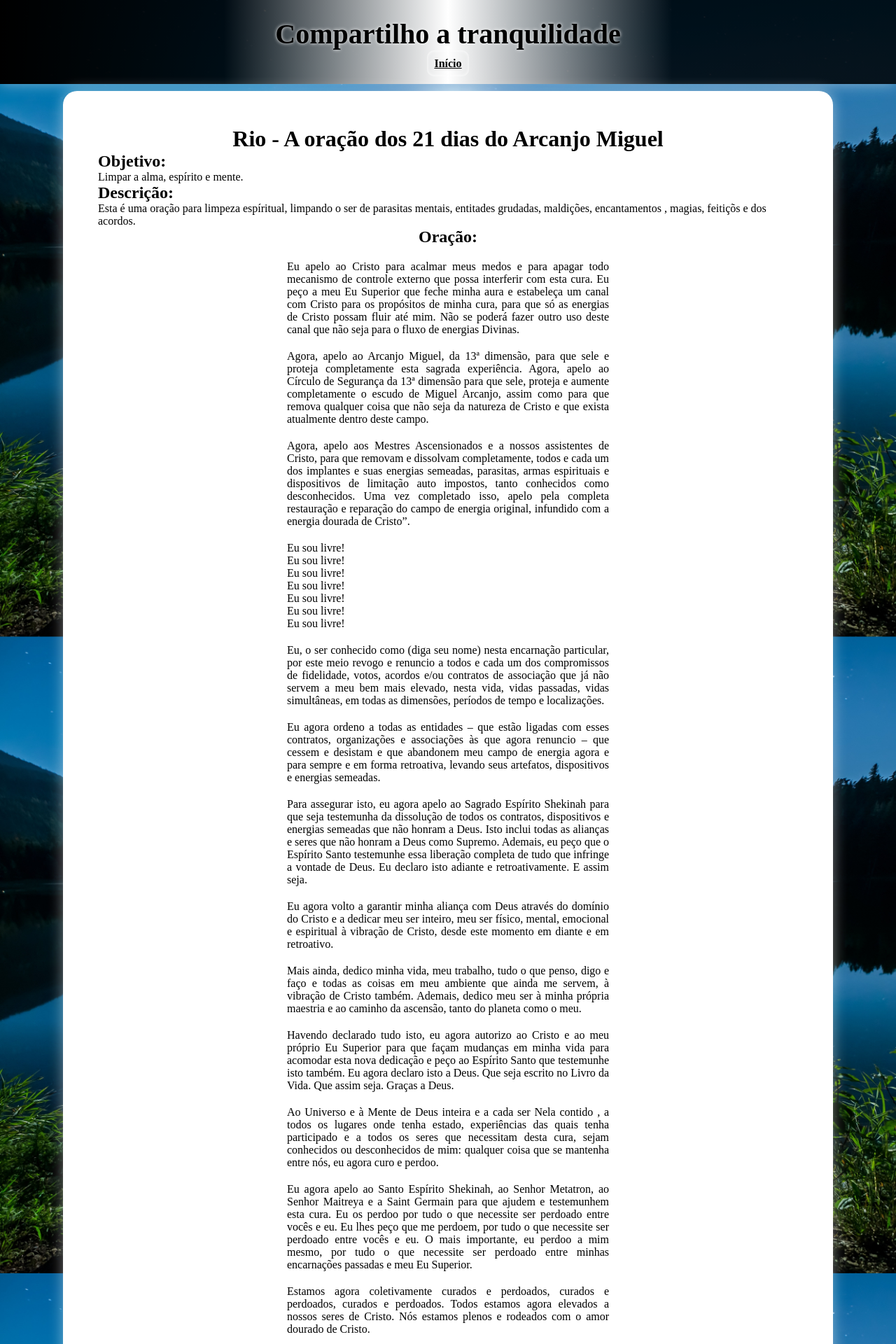
After one commit to rvdemanuelcosta/WebDevelopment, a PHP site: page /compartilho-a-tranquilidade/oracao-miguel-21-dias.html in a window 1280 px wide. The commit adds this page. Shown: the top 1920 px of the page at 70% size. Run offline with PHP 8.4, Linux system fonts and the light colour scheme.

Commit message:
Adciona uma pagina de dicas e menssagens de tranquilidade e paz

```diff
--- /dev/null
+++ b/simple/compartilho-a-tranquilidade/oracao-miguel-21-dias.html
@@ -0,0 +1,194 @@
+<!DOCTYPE html>
+<html lang="pt-br">
+    <head>
+        <meta charset="UTF-8">
+        <meta name="viewport" content="width=device-width, initial-scale=1.0">
+        <title>Oração são Miguel de 21 dias</title>
+        <link rel="stylesheet" href="styles/header.css" media="screen">
+        <link rel="stylesheet" href="styles/headerPrinter.css" media="print">
+        <link rel="stylesheet" href="styles/footer.css">
+        <link rel="stylesheet" href="styles/colorPalette.css">
+        <link rel="stylesheet" href="styles/default.css">
+        <link rel="stylesheet" href="styles/contentPage.css">
+    </head>
+    <body class="article">
+        <header>
+            <h1>Compartilho a tranquilidade</h1>
+            <aside>
+                <p>
+                    <a href="index.html">Início</a>
+                </p>
+            </aside>
+        </header>
+        <main class="article">
+            <h1>Rio - A oração dos 21 dias do Arcanjo Miguel</h1>
+            <h2>Objetivo:</h2>
+            <p>
+                Limpar a alma, espírito e mente.
+            </p>
+            <h2>Descrição:</h2>
+            <p>
+                Esta é uma oração para limpeza espíritual, limpando o ser de
+                parasitas mentais, entitades grudadas, maldições, encantamentos
+                , magias, feitiçõs e dos acordos.
+            </p>
+            <article>
+                <h2>Oração:</h2>
+                <p>
+                    Eu apelo ao Cristo para acalmar meus medos e para apagar todo
+                    mecanismo de controle externo que possa interferir com esta
+                    cura. Eu peço a meu Eu Superior que feche minha aura e
+                    estabeleça um canal com Cristo para os propósitos de minha
+                    cura, para que só as energias de Cristo possam fluir até mim.
+                    Não se poderá fazer outro uso deste canal que não seja para o
+                    fluxo de energias Divinas.
+                </p>
+                <p>
+                    Agora, apelo ao Arcanjo Miguel, da 13ª dimensão, para que sele
+                    e proteja completamente esta sagrada experiência. Agora, apelo
+                    ao Círculo de Segurança da 13ª dimensão para que sele, proteja
+                    e aumente completamente o escudo de Miguel Arcanjo, assim como
+                    para que remova qualquer coisa que não seja da natureza de
+                    Cristo e que exista atualmente dentro deste campo.
+                </p>
+                <p>
+                    Agora, apelo aos Mestres Ascensionados e a nossos assistentes
+                    de Cristo, para que removam e dissolvam completamente, todos
+                    e cada um dos implantes e suas energias semeadas, parasitas,
+                    armas espirituais e dispositivos de limitação auto impostos,
+                    tanto conhecidos como desconhecidos. Uma vez completado isso,
+                    apelo pela completa restauração e reparação do campo de energia
+                     original, infundido com a energia dourada de Cristo”.
+                </p>
+                <p>
+                    Eu sou livre!<br>
+                    Eu sou livre!<br>
+                    Eu sou livre!<br>
+                    Eu sou livre!<br>
+                    Eu sou livre!<br>
+                    Eu sou livre!<br>
+                    Eu sou livre!<br>
+                </p>
+                <p>
+                    Eu, o ser conhecido como (diga seu nome) nesta encarnação
+                    particular, por este meio revogo e renuncio a todos e cada
+                    um dos compromissos de fidelidade, votos, acordos e/ou
+                    contratos de associação que já não servem a meu bem mais
+                    elevado, nesta vida, vidas passadas, vidas simultâneas,
+                    em todas as dimensões, períodos de tempo e localizações.
+                </p>
+                <p>
+                    Eu agora ordeno a todas as entidades – que estão ligadas com
+                    esses contratos, organizações e associações às que agora
+                    renuncio – que cessem e desistam e que abandonem meu campo de
+                    energia agora e para sempre e em forma retroativa, levando
+                    seus artefatos, dispositivos e energias semeadas.
+                </p>
+                <p>
+                    Para assegurar isto, eu agora apelo ao Sagrado Espírito
+                    Shekinah para que seja testemunha da dissolução de todos
+                    os contratos, dispositivos e energias semeadas que não honram
+                    a Deus. Isto inclui todas as alianças e seres que não honram
+                    a Deus como Supremo. Ademais, eu peço que o Espírito Santo
+                    testemunhe essa liberação completa de tudo que infringe a
+                    vontade de Deus. Eu declaro isto adiante e retroativamente.
+                    E assim seja.
+                </p>
+                <p>
+                    Eu agora volto a garantir minha aliança com Deus através do
+                    domínio do Cristo e a dedicar meu ser inteiro, meu ser físico,
+                    mental, emocional e espiritual à vibração de Cristo, desde este
+                     momento em diante e em retroativo.
+                </p>
+                <p>
+                    Mais ainda, dedico minha vida, meu trabalho, tudo o que penso,
+                    digo e faço e todas as coisas em meu ambiente que ainda me
+                    servem, à vibração de Cristo também. Ademais, dedico meu ser
+                    à minha própria maestria e ao caminho da ascensão, tanto do
+                    planeta como o meu.
+                </p>
+                <p>
+                    Havendo declarado tudo isto, eu agora autorizo ao Cristo e ao
+                    meu próprio Eu Superior para que façam mudanças em minha vida
+                    para acomodar esta nova dedicação e peço ao Espírito Santo que
+                    testemunhe isto também. Eu agora declaro isto a Deus. Que seja
+                    escrito no Livro da Vida. Que assim seja. Graças a Deus.
+                </p>
+                <p>
+                    Ao Universo e à Mente de Deus inteira e a cada ser Nela contido
+                    , a todos os lugares onde tenha estado, experiências das quais
+                    tenha participado e a todos os seres que necessitam desta cura,
+                     sejam conhecidos ou desconhecidos de mim: qualquer coisa que
+                     se mantenha entre nós, eu agora curo e perdoo.
+                </p>
+                <p>
+                    Eu agora apelo ao Santo Espírito Shekinah, ao Senhor Metatron,
+                    ao Senhor Maitreya e a Saint Germain para que ajudem e
+                    testemunhem esta cura. Eu os perdoo por tudo o que necessite
+                    ser perdoado entre vocês e eu. Eu lhes peço que me perdoem,
+                    por tudo o que necessite ser perdoado entre vocês e eu. O mais
+                    importante, eu perdoo a mim mesmo, por tudo o que necessite ser
+                     perdoado entre minhas encarnações passadas e meu Eu Superior.
+                </p>
+                <p>
+                    Estamos agora coletivamente curados e perdoados, curados e
+                    perdoados, curados e perdoados. Todos estamos agora elevados
+                    a nossos seres de Cristo. Nós estamos plenos e rodeados com o
+                    amor dourado de Cristo.
+                </p>
+                <p>
+                    Nós somos livres de todas as vibrações de 3º e 4ª dimensões de
+                    dor, medo e ira. Todos os cordões e laços psíquicos unidos a
+                    essas entidades, dispositivos implantados, contratos ou
+                    energias semeadas, estão agora liberados e curados.
+                </p>
+                <p>
+                    Eu agora apelo à Saint Germain para que transmute e retifique
+                     com a Chama Violeta todas as minhas energias que me foram
+                     tiradas e as retorne a mim agora em seu estado purificado.
+                </p>
+                <p>
+                    Uma vez que estas energias regressaram a mim, eu peço que esses
+                     canais através dos quais se drenava minha energia sejam
+                     dissolvidos completamente. Eu peço ao Senhor Metatron que nos
+                     libere das cadeias da dualidade. Eu peço que o selo do Domínio
+                      do Cristo seja colocado sobre mim. Eu peço ao Espírito Santo
+                      que testemunhe que isto se cumpra. E assim é.
+                </p>
+                <p>
+                    Eu agora peço ao Cristo que esteja comigo e cure minhas feridas
+                     e cicatrizes. Eu também peço ao Arcanjo Miguel que me marque
+                     com seu selo, que eu seja protegido(a) para sempre das
+                     influências que me impedem de fazer a vontade de nosso Criador.
+                </p>
+                <p>
+                    E assim seja! Eu dou graças a Deus, aos Mestres Ascensionados,
+                     ao Comando Ashtar Sheran, aos Anjos e Arcanjos e a todos os
+                     demais que tem participado nesta cura e elevação contínua de
+                     meu ser.
+                </p>
+                <p>
+                    Selah!
+                </p>
+                <p>
+                    Santo, Santo, Santo é o Senhor Deus do Universo!
+                </p>
+                <p>
+                    Kodoish, Kodoish, Kodoish, Adonai Tsebayoth!
+                </p>
+            </article>
+            <p>
+                <strong>Fonte: </strong><a target="_blank" class="externalLink"
+                href="https://odia.ig.com.br/esoterismo/2020/07/5946979
+-faca-a-oracao-dos-21-dias-de-sao-miguel-arcanjo-para-a-
+libertacao-espiritual.html">odia.ig.com.br</a>
+            </p>
+        </main>
+        <footer>
+            <p>Página criada por <a href="https://github.com/rvdemanuelcosta">
+                Emanuel Costa
+            </a>
+            </p>
+        </footer>
+    </body>
+</html>
--- /dev/null
+++ b/simple/compartilho-a-tranquilidade/styles/colorPalette.css
@@ -0,0 +1,13 @@
+@charset "UTF-8";
+:root{
+    --color1: #B3FF03;
+    --color2: rgba(0, 0, 0, 0.521);
+    --color3: #40E0D0;
+    --color4: #3B89F7;
+    --color5: white;
+    --blacktext: black;
+    --headertext: rgb(0, 0, 0);
+    --bgcolor: rgba(0, 0, 0, 0.486);
+    --blackshadow: rgba(0, 0, 0, 0.493);
+    --whiteshadow: rgba(255, 255, 255, 0.479);
+}
--- /dev/null
+++ b/simple/compartilho-a-tranquilidade/styles/contentPage.css
@@ -0,0 +1,3 @@
+main{
+    background-color: white;
+}
--- /dev/null
+++ b/simple/compartilho-a-tranquilidade/styles/default.css
@@ -0,0 +1,36 @@
+@charset "UTF-8";
+*{
+    margin: 0px;
+}
+html, body{
+    background-color: black;
+    background-image: url("../images/bg001.jpg");
+    background-repeat: no-repeat;
+    background-position: center;
+    background-attachment: fixed;
+    background-size: cover;
+
+}
+body.article{
+    background-image: url("../images/bg002.jpg");
+}
+main{
+    width: 1000px;
+    border-radius: 20px;
+    margin: 10px auto;
+    padding: 50px;
+    box-shadow: 0px 0px 20px var(--whiteshadow);
+}
+
+main h1{
+    text-align: center;
+}
+article{
+    width: 500px;
+    text-align: center;
+    margin: auto;
+}
+article p{
+    margin: 20px;
+    text-align: justify;
+}
--- /dev/null
+++ b/simple/compartilho-a-tranquilidade/styles/footer.css
@@ -0,0 +1,15 @@
+@charset "UTF-8";
+footer{
+    background-color: rgba(0, 0, 0, 0.555);
+    height: 100px;
+    color: white;
+    text-align: center;
+    box-shadow: 0px 0px 10px var(--whiteshadow);
+}
+footer p{
+    padding-top: 25px;
+}
+footer a {
+    color: white;
+    font-weight: bold;
+}
--- /dev/null
+++ b/simple/compartilho-a-tranquilidade/styles/header.css
@@ -0,0 +1,28 @@
+header{
+    background-image: linear-gradient(to right, rgb(0, 0, 0) 0%,
+     rgba(0, 0, 0, 0.877) 25%, white 50%, rgba(0, 0, 0, 0.836) 75%);
+    height: 120px;
+    color: var(--headertext);
+    box-shadow: 0px 0px 20px var(--whiteshadow);
+    text-align: center;
+}
+header h1{
+    display: block;
+    margin: 0px auto 10px auto;
+    width: 500px;
+    padding-top: 25px;
+    font-size: 2.5em;
+    text-shadow: 0px 0px 5px white;
+}
+header a{
+    transition-duration: 500ms;
+    padding: 10px;
+    color: black;
+    border-radius: 10px;
+    font-weight: bold;
+    box-shadow: 0px 0px 5px white inset;
+}
+header a:hover{
+    transition-duration: 1s;
+    box-shadow: 0px 0px 20px black inset;
+}
--- /dev/null
+++ b/simple/compartilho-a-tranquilidade/styles/headerPrinter.css
@@ -0,0 +1,11 @@
+header{
+    height: 100px;
+    color: black;
+}
+header h1{
+    display: block;
+    margin: 0 auto;
+    width: 500px;
+    padding-top: 25px;
+    font-size: 2.5em;
+}
```
Also changed, not shown: simple/compartilho-a-tranquilidade/index.html (+11 -2 lines), simple/compartilho-a-tranquilidade/styles/mainStyle.css (+2 -50 lines), simple/compartilho-a-tranquilidade/images/bg002.jpg (added).
